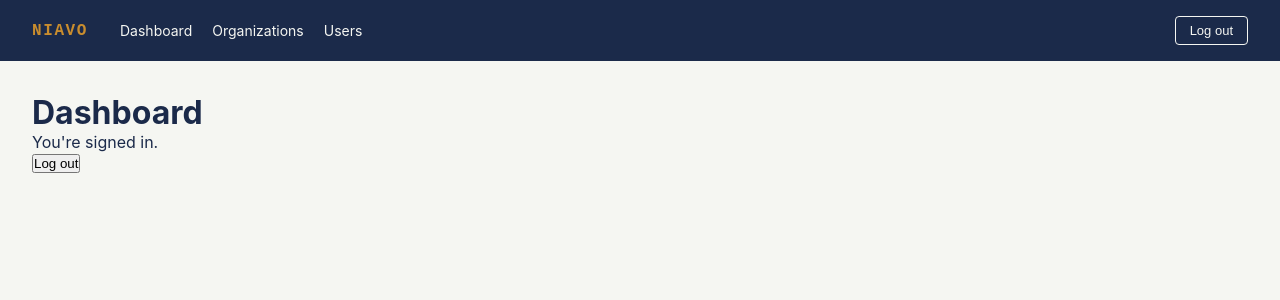
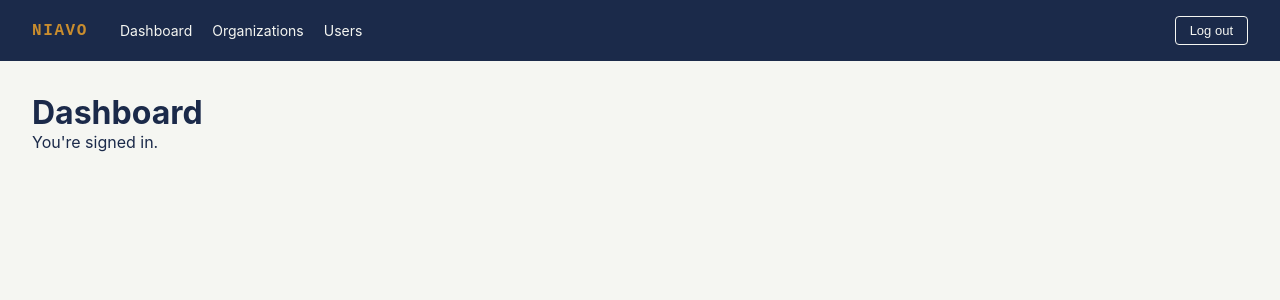
Before and after one commit to breodoyo/niavo, a React (Vite) app in the folder frontend/: page /dashboard in a window 1280 px wide. Shown: the top 300 px of the page. Built offline with nearby package versions, Linux system fonts and the light colour scheme; sample sign-in values are in the browser's storage.

Commit message:
Remove redundant logout button from Dashboard, now handled by Navbar

```diff
--- a/frontend/src/pages/Dashboard.tsx
+++ b/frontend/src/pages/Dashboard.tsx
@@ -14,7 +14,6 @@ export default function Dashboard() {
     <div style={{ padding: "32px" }}>
       <h1>Dashboard</h1>
       <p>You're signed in.</p>
-      <button onClick={handleLogout}>Log out</button>
     </div>
   );
 }
```
